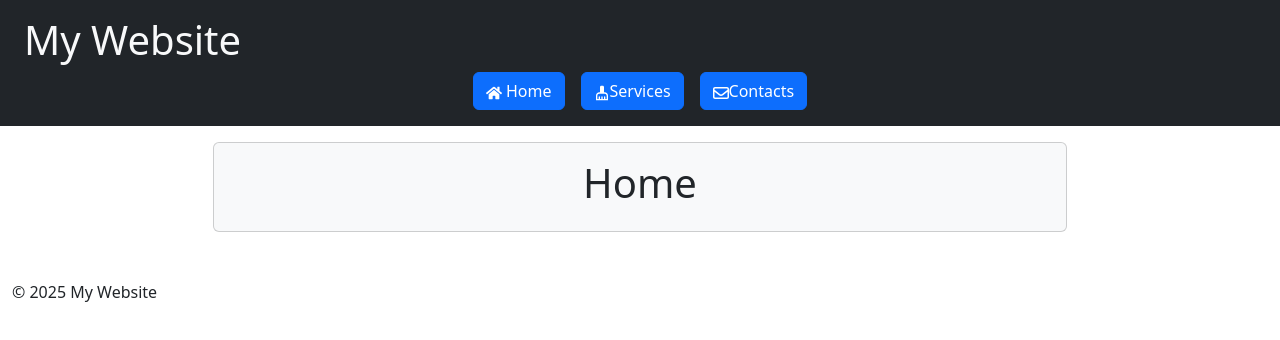
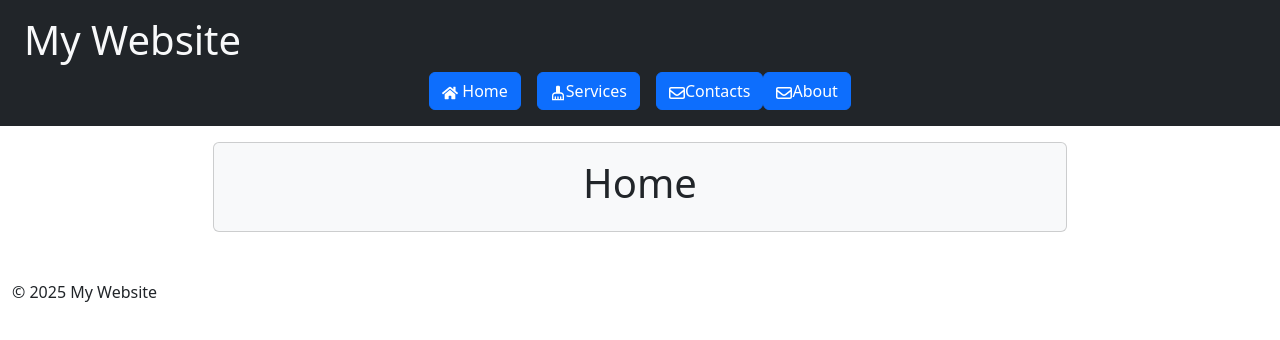
Before and after one commit to Zagaz/react-router, a React (Vite) app: page / in a window 1280 px wide. Shown: the top 340 px of the page. Built offline with nearby package versions, Linux system fonts and the light colour scheme.

Commit message:
About link on menu

```diff
--- a/src/Layouts/MainLayout.jsx
+++ b/src/Layouts/MainLayout.jsx
@@ -16,6 +16,7 @@ function MainLayout() {
                   <Link className='btn btn-primary me-3 ' to="/"> <FaHome />  Home</Link>
                   <Link className='btn btn-primary me-3' to="/services"><MdCleaningServices />Services</Link>
                   <Link className='btn btn-primary' to="/contacts"><FaRegEnvelope />Contacts</Link>
+                  <Link className='btn btn-primary' to="/about"><FaRegEnvelope />About</Link>
                 </div>
               </div>
             </nav>
```
